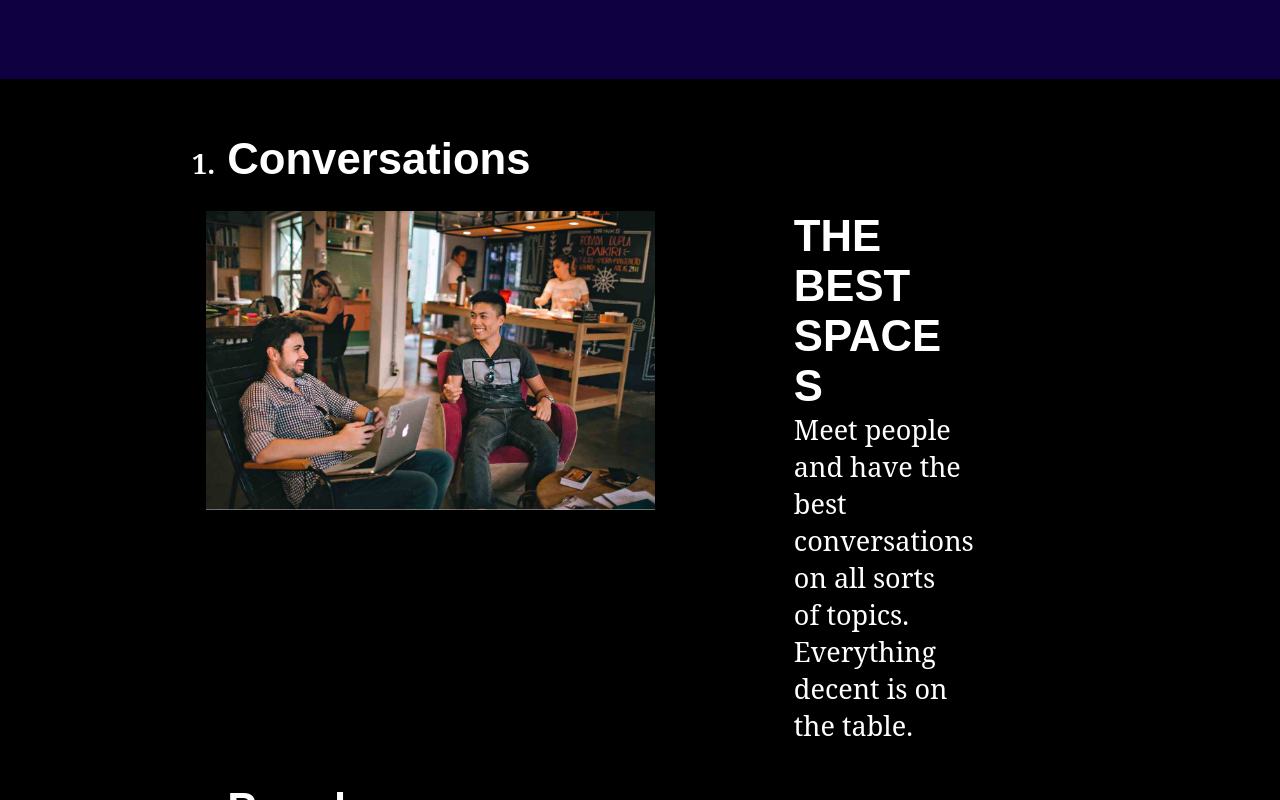
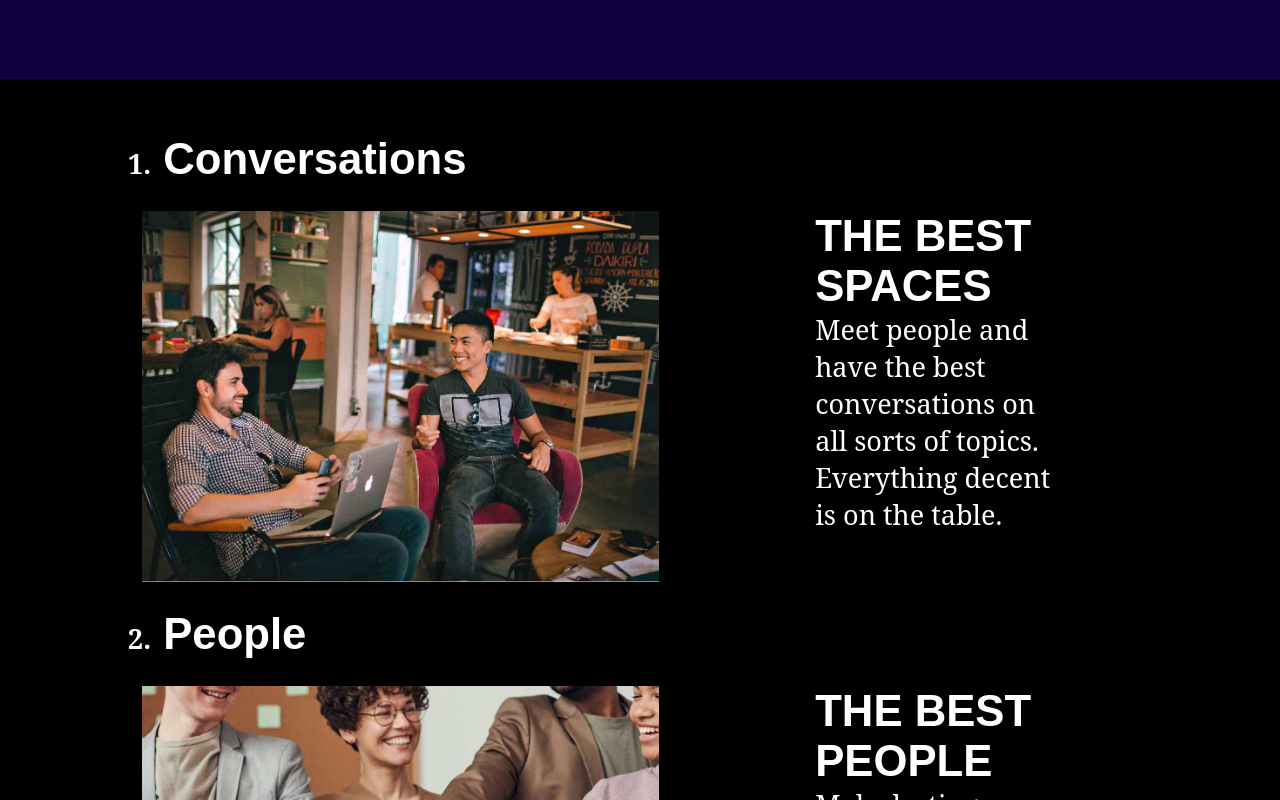
Before and after one commit to Bruce-Mahagwa/ThingsWeLike2, a React (Create React App) app in the folder clients/: page / in a window 1280 px wide. Shown: the part 900-1700 px from the top of the page. Built offline with nearby package versions, Linux system fonts and the light colour scheme; no server answers.

Commit message:
Update SliderIntro.css

```diff
--- a/clients/src/Components/SliderIntro/SliderIntro.css
+++ b/clients/src/Components/SliderIntro/SliderIntro.css
@@ -50,10 +50,15 @@
   .sliderintro-item {
     margin-bottom: 0;
   }
+  .sliderintro-image {
+    height: 100%;
+    object-fit: cover;
+  }
 }
 @media screen and (min-width: 900px) {
   .sliderintro-item {
-    width: 80%;
+    /* width: 90%; */
+    /* change here */
     margin-left: auto;
     margin-right: auto;
   }
@@ -61,10 +66,19 @@
     width: 90%;
   }
   .sliderintro-container div {
-    max-width: 70%;
+    max-width: 80%;
   }
 }
 @media screen and (min-width: 1200px) {
+  .sliderintro-item {
+    width: 80%;
+    /*change here  */
+  }
+  .sliderintro-image {
+    width: 80%;
+  }
+}
+@media screen and (min-width: 1400px) {
   .sliderintro-item {
     width: 70%;
   }
@@ -72,6 +86,6 @@
     width: 80%;
   }
   .sliderintro-container div {
-    max-width: 60%;
+    max-width: 100%;
   }
 }
```
